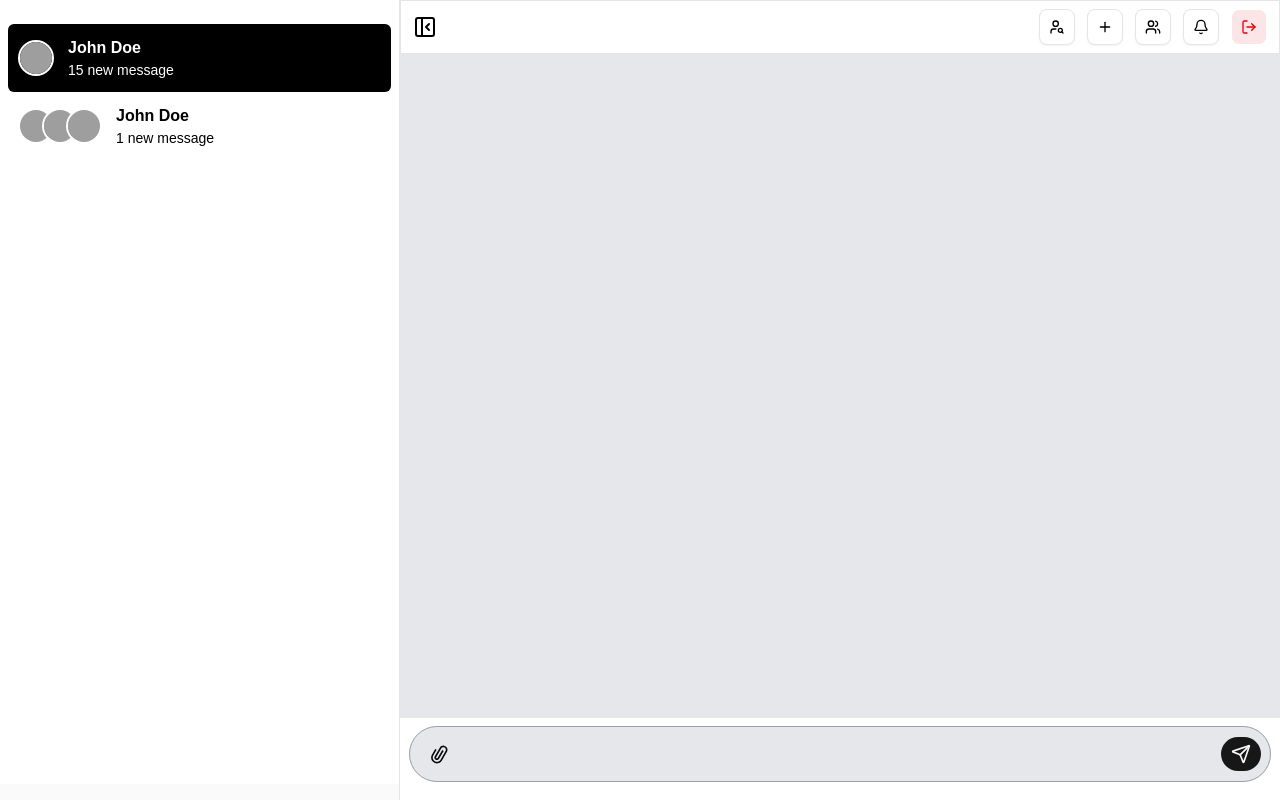
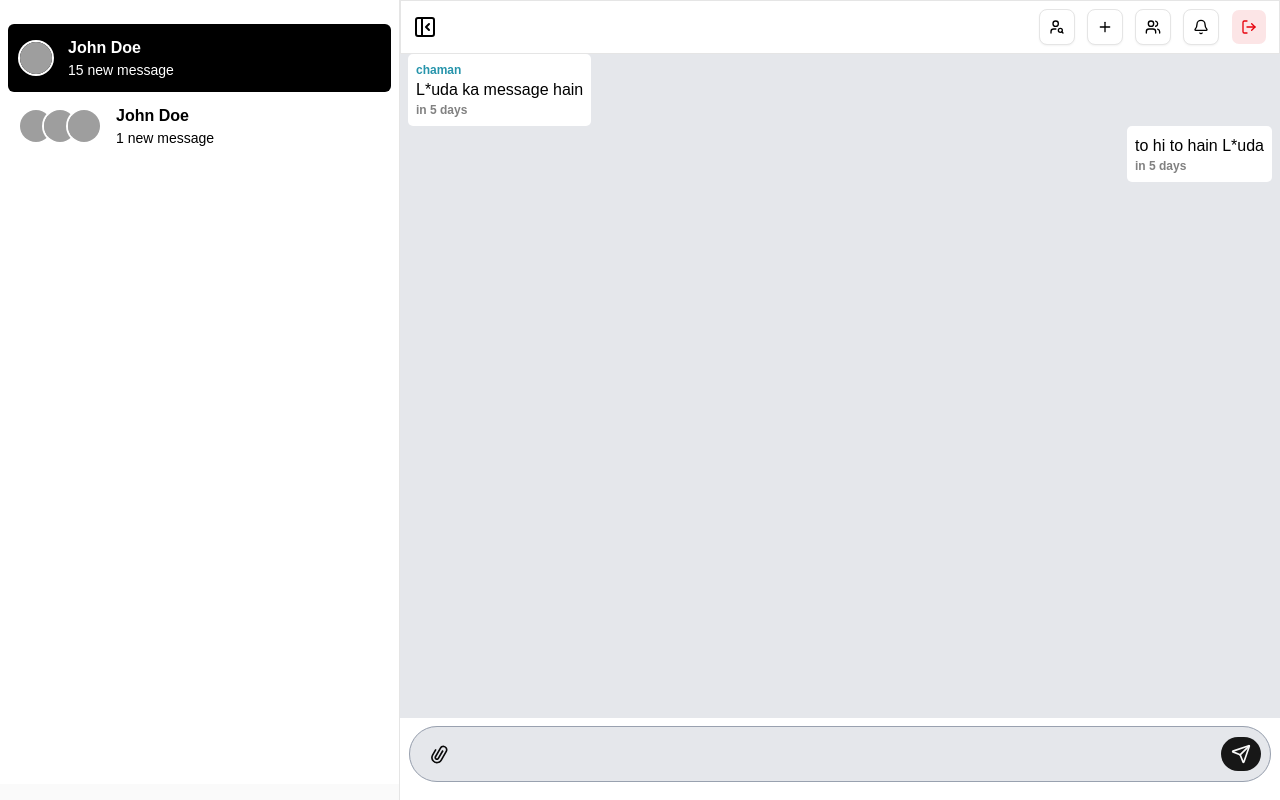
Before and after one commit to sharvanrajput/chat-app, a React (Vite) app: page /Chat/1 in a window 1280 px wide. Built offline with nearby package versions, Linux system fonts and the light colour scheme; grey boxes are pictures that could not be loaded.

Commit message:
message item component created

```diff
--- /dev/null
+++ b/src/components/shared/MessageItem.jsx
@@ -0,0 +1,44 @@
+import moment from 'moment'
+import { memo } from 'react'
+
+function MessageItem({ message, user }) {
+
+    const { sender, content, attachments = [], createdAt } = message
+
+    const samesender = sender?.id === user?.id
+
+    const timeAgo = moment(createdAt).fromNow()
+
+    return (
+        <div
+            className={`
+                ${samesender ? "ms-auto" : ""}
+                bg-white text-black rounded-[5px] p-2 w-fit mx-2
+                `}>
+
+            {!samesender && <p className='text-xs lowercase text-[#2694ab] font-semibold ' >{sender.name}</p>}
+
+
+            {
+                attachments?.length > 0 && attachments.map((attachment, i) => {
+                    return (
+                        <div className="" key={i}>
+                            <a href=""
+                                target='blank'
+                                download
+                                className='text-black'
+                            ></a>
+                        </div>
+                    )
+                })
+            }
+
+
+            {content && <p>{content}</p>}
+            <p className='text-xs lowercase text-[#818181] font-semibold' >{timeAgo}</p>
+
+
+        </div>
+    )
+}
+export default memo(MessageItem)
--- a/src/constants/sampleData.js
+++ b/src/constants/sampleData.js
@@ -65,3 +65,38 @@ export const sampleNotifications = [
     }
   }
 ]
+
+export const sampleMessage = [
+  {
+    attachment: [
+      {
+        public_id: "asdf",
+        url: "https://www.w3schools.com/howto/img_avatar.png"
+      }
+    ],
+    content: "L*uda ka message hain",
+    _id: "asdfajdhfasdf",
+    sender: {
+      _id: "user.i_id",
+      name: "Chaman"
+    },
+    chat: "chatid",
+    createdAt: "2026-04-12T10:41:30.630Z"
+  },
+  {
+    attachment: [
+      {
+        public_id: "asdf",
+        url: "https://www.w3schools.com/howto/img_avatar.png"
+      }
+    ],
+    content: "to hi to hain L*uda",
+    id: "asdfajdhf",
+    sender: {
+      id: "1",
+      name: "Chaman"
+    },
+    chat: "2",
+    createdAt: "2026-04-12T10:41:30.630Z"
+  },
+]
--- a/src/pages/Chat.jsx
+++ b/src/pages/Chat.jsx
@@ -18,13 +18,25 @@ import { CgAttachment } from "react-icons/cg";
 import { Send } from "lucide-react";
 import { Input } from "@/components/ui/input";
 import { DropdownMenu, DropdownMenuContent, DropdownMenuGroup, DropdownMenuItem, DropdownMenuLabel, DropdownMenuSeparator, DropdownMenuTrigger } from "@/components/ui/dropdown-menu";
+import { sampleMessage } from "@/constants/sampleData";
+import MessageItem from "@/components/shared/MessageItem";
+
+const user = {
+  id: "1",
+  name: "sharvan rajput"
+}
 function Chat() {
   return (
     <>
       <Title title="Chat app" description={" this is my chat app"} />
+
       <div className="h-[83%] bg-gray-200">
 
-
+        {
+          sampleMessage.map((i) => (
+            <MessageItem message={i} user={user} />
+          ))
+        }
 
 
         {/* chat
@@ -39,12 +51,12 @@ function Chat() {
           </SheetContent>
         </Sheet> */}
       </div>
+
       <form className="h-[7%] mt-2 w-[98%] mx-auto bg-gray-200 rounded-full ">
         <div className=" flex justify-between items-center
        h-full mt-2 w-full relative  border border-gray-400 rounded-full">
 
           <DropdownMenu>
-
             <DropdownMenuTrigger asChild>
               <Button variant="ghost" className={" mx-2 rotate-30 hover:bg-transparent "}>
                 <CgAttachment className="size-5" />
```
